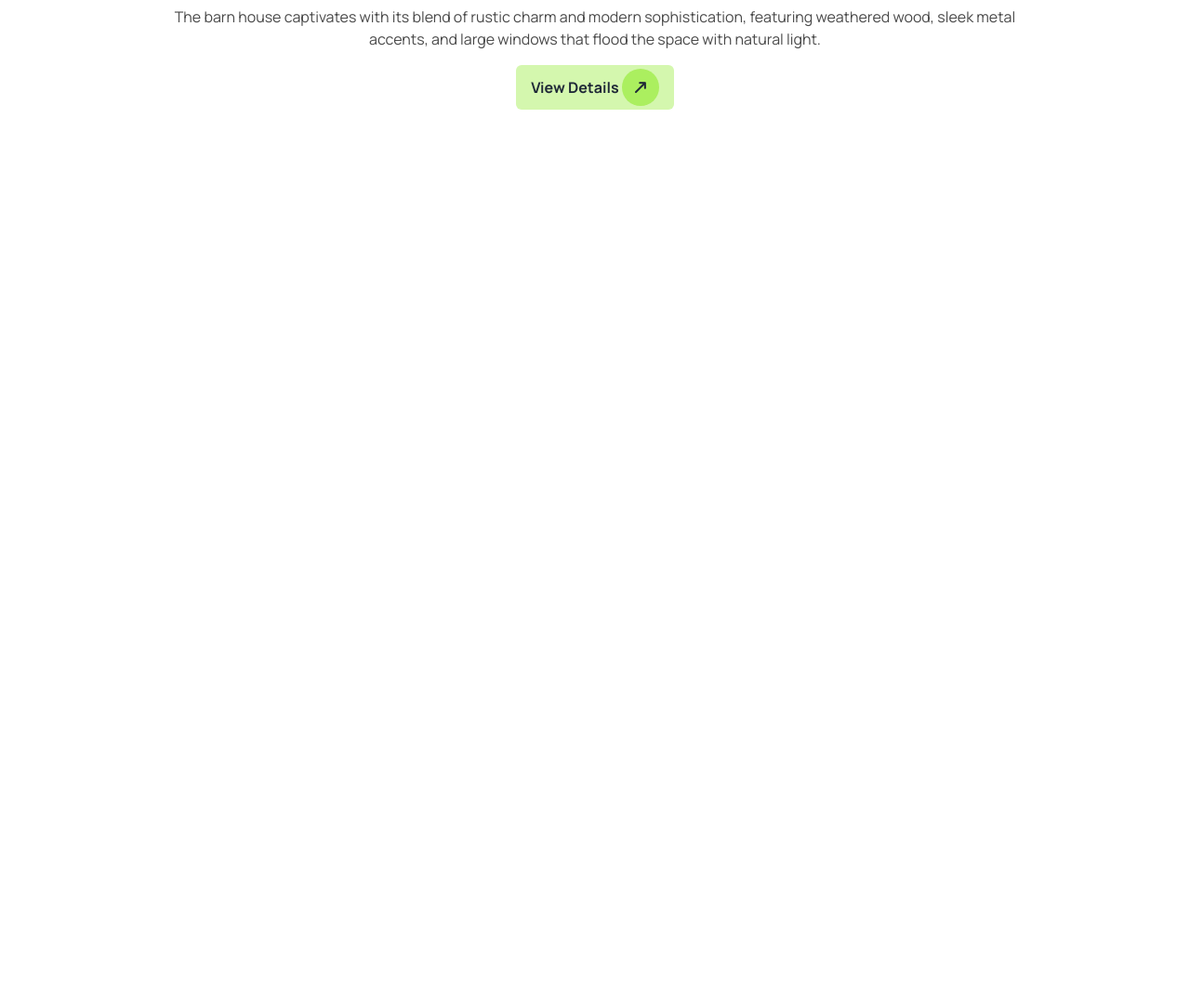
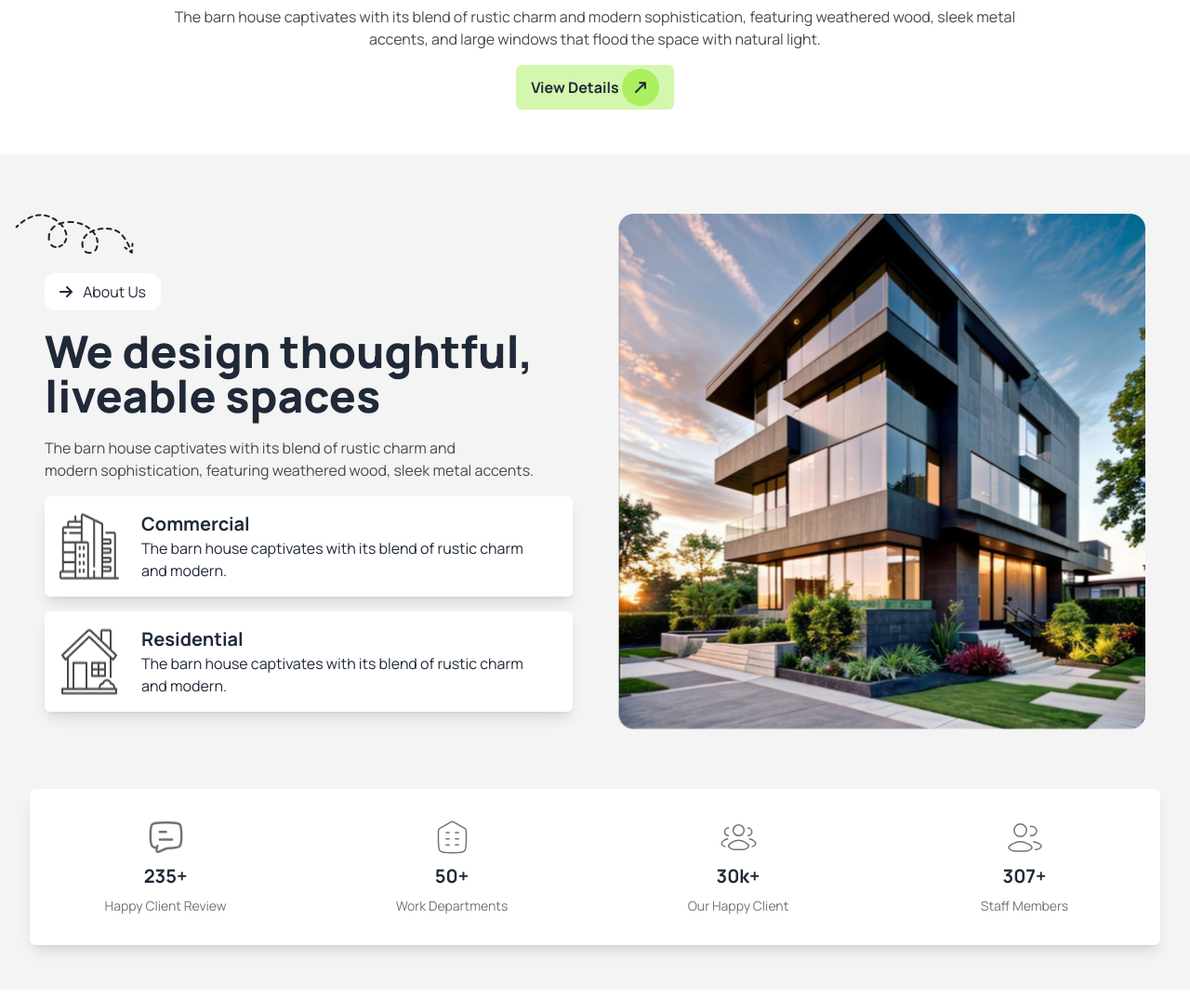
Before and after one commit to rimanroni/Rinterio, a plain HTML site: page index.html in a window 1280 px wide. Shown: the part 568-1642 px from the top of the page at 93% size. Before the commit the page ends 800 px from the top, so only its background shows below. Drawn offline with nearby package versions, Linux system fonts and the light colour scheme.

Commit message:
about section added

```diff
--- a/index.html
+++ b/index.html
@@ -56,7 +56,7 @@
            </div>
         </nav>
         <!-- Banner  -->
-         <section class="container px-4 my-4 flex justify-center">
+         <section class="container px-4 my-4 mb-8 flex justify-center">
                 <div class="text-center  space-y-4">
                     <img src="assets/banner.png" class="mx-auto" alt="">
                     <h1 class="text-2xl font-black lg:text-5xl">A barn house of this design has a <br> striking appearance</h1>
@@ -66,7 +66,68 @@
          </section>
      </header>
      <!-- main part -->
-      <main></main>
+      <main>
+        <!-- About part -->
+         <section class="bg-[#F4F4F4] my-12 px-4">
+             <div class="container py-12 px-4">
+                 <div class="grid grid-cols-1 lg:grid-cols-2 gap-4">
+                       <div class="p-4">
+                        <div class="space-y-5">
+                            <img src="assets/Vector.png" class="relative hidden lg:block right-8" alt="">
+                        <p class="bg-white   rounded-xl px-4 py-2 space-x-3 inline-block"><i class="fa-solid mr-2 fa-arrow-right"></i> About Us</p>
+                        <h1 class="text-2xl font-black lg:text-5xl">We design thoughtful, <br> liveable spaces</h1>
+                        <p class="text-[#494949]">The barn house captivates with its blend of rustic charm and <br>
+                            modern sophistication, featuring weathered wood, sleek metal accents.</p>
+                        </div>
+                         <div class="flex gap-x-2 mt-4 py-4 rounded-md p-2 lg:p-4 bg-white shadow-lg">
+                            <img src="assets/commercial.png" alt="">
+                            <div class="px-4">
+                                <h1 class="lg:text-xl font-bold">Commercial</h1>
+                                <p>The barn house captivates with its blend of rustic charm and modern.</p>
+                            </div>
+                         </div>
+                         <div class="flex gap-x-2 rounded-md p-2 py-4  lg:p-4 bg-white shadow-lg mt-4">
+                            <img src="assets/residential.png" alt="">
+                            <div class="px-4">
+                                <h1 class="lg:text-xl font-bold">Residential</h1>
+                                <p>The barn house captivates with its blend of rustic charm and modern.</p>
+                            </div>
+                         </div>
+                       </div>
+                       <div class="p-4">
+                        <img src="assets/Rectangle.png" alt="">
+                       </div>
+                </div>
+
+                <!-- Counting part  -->
+                 <div class="bg-white mt-12 py-8 rounded-md shadow-lg grid grid-cols-1 gap-4 lg:grid-cols-4 md:grid-cols-2 ">
+                  <div class="text-center space-y-2">
+                     <img src="assets/1.svg" class="mx-auto" alt="">
+                     <h1 class="font-bold text-xl">235+</h1>
+                     <p class="text-sm text-[#737373]">Happy Client Review</p>
+                  </div>
+                  <div class="text-center space-y-2">
+                    <img src="assets/2.svg" class="mx-auto" alt="">
+                    <h1 class="font-bold text-xl">50+</h1>
+                    <p class="text-sm text-[#737373]">Work Departments</p>
+                 </div>
+                 <div class="text-center space-y-2">
+                    <img src="assets/3.svg" class="mx-auto" alt="">
+                    <h1 class="font-bold text-xl">30k+</h1>
+                    <p class="text-sm text-[#737373]">Our Happy Client</p>
+                 </div>
+                 <div class="text-center space-y-2">
+                    <img src="assets/4.svg" class="mx-auto" alt="">
+                    <h1 class="font-bold text-xl">307+</h1>
+                    <p class="text-sm text-[#737373]">Staff Members</p>
+                 </div>
+                 </div>
+                 <!-- Our Works Process -->
+
+             </div>
+
+         </section>
+      </main>
       <!-- footer  -->
        <footer>
 
```
Also changed, not shown: assets/1.svg (added), assets/2.svg (added), assets/3.svg (added), assets/4.svg (added).
